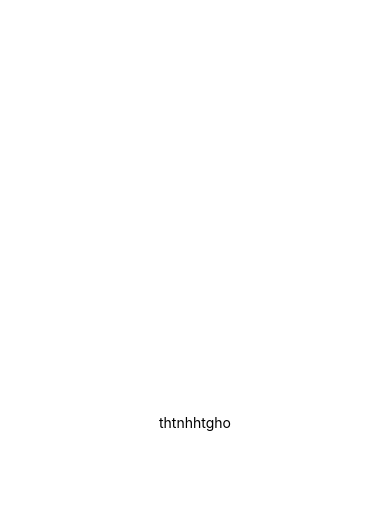
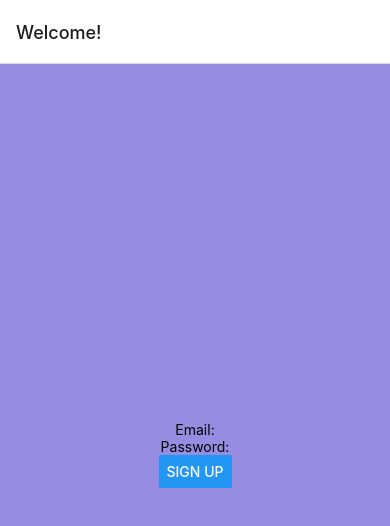
Before and after one commit to britneyng/fitnomic, a React Native app in the folder frontend/: screen /Login in a window 390 px wide. Shown: the top 526 px of the page. Built offline with nearby package versions, Linux system fonts and the light colour scheme.

Commit message:
Added boilerplate login and home screen

```diff
--- a/frontend/App.js
+++ b/frontend/App.js
@@ -1,20 +1,25 @@
-import { StatusBar } from 'expo-status-bar';
-import { StyleSheet, Text, View } from 'react-native';
+import LoginScreen from './screens/LoginScreen';
+import HomeScreen from './screens/HomeScreen';
+import { NavigationContainer } from '@react-navigation/native';
+import { createNativeStackNavigator } from '@react-navigation/native-stack';
+
+const Stack = createNativeStackNavigator();
 
 export default function App() {
   return (
-    <View style={styles.container}>
-      <Text>thtnhhtgho</Text>
-      <StatusBar style="auto" />
-    </View>
+    <NavigationContainer>
+       <Stack.Navigator>
+        <Stack.Screen
+           name = "Login"
+           component={LoginScreen}
+           options={ {title:"Welcome!"}}
+        />
+        <Stack.Screen
+           name = "Home"
+           component={HomeScreen}
+        />
+
+       </Stack.Navigator>
+    </NavigationContainer>
   );
 }
-
-const styles = StyleSheet.create({
-  container: {
-    flex: 1,
-    backgroundColor: '#fff',
-    alignItems: 'center',
-    justifyContent: 'center',
-  },
-});
--- a/frontend/package.json
+++ b/frontend/package.json
@@ -9,10 +9,14 @@
     "web": "expo start --web"
   },
   "dependencies": {
+    "@react-navigation/native": "^6.1.6",
+    "@react-navigation/native-stack": "^6.9.12",
     "expo": "^48.0.9",
     "expo-status-bar": "~1.4.4",
     "react": "18.2.0",
-    "react-native": "0.71.4"
+    "react-native": "0.71.4",
+    "react-native-screens": "~3.20.0",
+    "react-native-safe-area-context": "4.5.0"
   },
   "devDependencies": {
     "@babel/core": "^7.20.0"
--- /dev/null
+++ b/frontend/screens/HomeScreen.js
@@ -0,0 +1,24 @@
+import { StatusBar } from 'expo-status-bar';
+import { StyleSheet, Text, View, Button } from 'react-native';
+
+export default function HomeScreen({navigation, route}) {
+  let email = route.params.email;
+  let password = route.params.password;
+  let none = route.params.none;
+
+  return (
+    <View style={styles.container}>
+      <Text>Letss go!!!</Text>
+      <StatusBar style="auto" />
+    </View>
+  );
+}
+
+const styles = StyleSheet.create({
+  container: {
+    flex: 1,
+    backgroundColor: '#968CE1',
+    alignItems: 'center',
+    justifyContent: 'center',
+  },
+});
--- /dev/null
+++ b/frontend/screens/LoginScreen.js
@@ -0,0 +1,25 @@
+import { StatusBar } from 'expo-status-bar';
+import { Button, StyleSheet, View, Text } from 'react-native';
+
+export default function LoginScreen({navigation}) {
+  return (
+    <View style={styles.container}>
+      <Text>Email:</Text>
+      <Text>Password:</Text>
+      <Button
+        title="Sign up"
+        onPress={() => navigation.navigate("Home", {none: "none"})}
+        />
+      <StatusBar style="auto" />
+    </View>
+  );
+}
+
+const styles = StyleSheet.create({
+  container: {
+    flex: 1,
+    backgroundColor: '#968CE1',
+    alignItems: 'center',
+    justifyContent: 'center',
+  },
+});
```
Also changed, not shown: 1 other file (tests, documents, lock files or other folders).
